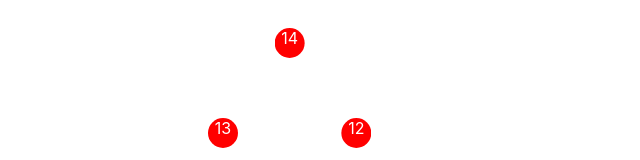
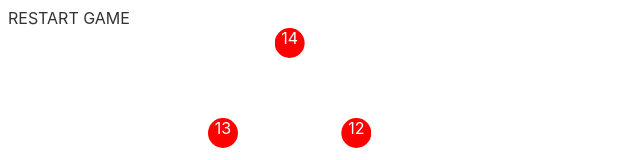
Before and after one commit to peterbabic/triangles.fun, a Svelte app: page / in a window 1280 px wide. Shown: the top 160 px of the page, without its empty margins (0-640 px from the left). Built offline with nearby package versions, Linux system fonts and the light colour scheme.

Commit message:
implement restart game

```diff
--- a/src/App.svelte
+++ b/src/App.svelte
@@ -3,6 +3,7 @@
 </script>
 
 <script>
+  import { onMount } from "svelte"
   const pole = 0
   const hole = 1
   const pick = 2
@@ -13,6 +14,12 @@
 
   let circles = []
   let playing = true
+  let bold = false
+
+  const restart = () => {
+    circles = []
+    playing = true
+    bold = false
 
     const numCircles = 15
     for (let i = 0; i < numCircles; i++) {
@@ -62,6 +69,7 @@
     jumps.addEdge(9, 11)
     jumps.addEdge(9, 14)
     jumps.addEdge(11, 14)
+  }
 
   const commonBetween = (a, b) =>
     adjcs.adjacencyList[a].filter(common =>
@@ -120,6 +128,7 @@
 
       if (hints.length == 0) {
         playing = false
+        bold = true
       }
 
       return
@@ -130,6 +139,8 @@
       clearDests()
     }
   }
+
+  onMount(() => restart())
 </script>
 
 <style>
@@ -212,13 +223,24 @@
     background-color: blue;
   }
 
+  .restart {
+    cursor: pointer;
+  }
+
   .playing {
     visibility: hidden;
+  }
+
+  .bold {
+    font-weight: bold;
   }
 </style>
 
 <main>
-  <div class:playing>GAME OVER</div>
+  <div>
+    <span class="restart" class:bold on:click={restart}>RESTART GAME</span>
+    <span class:playing> | GAME OVER</span>
+  </div>
   <div class="triangle">
     {#each circles as _, i}
       <div
```
Lines whose indentation alone changed are shown as unchanged.
